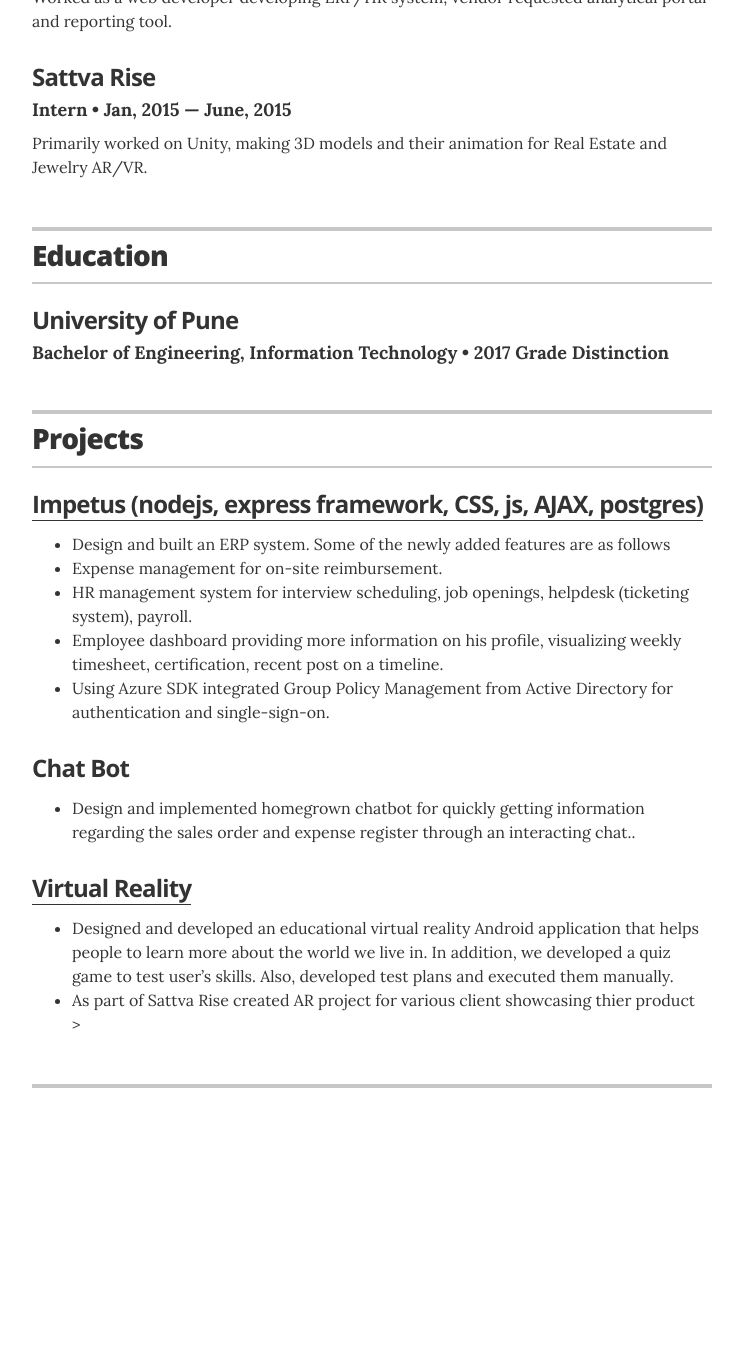
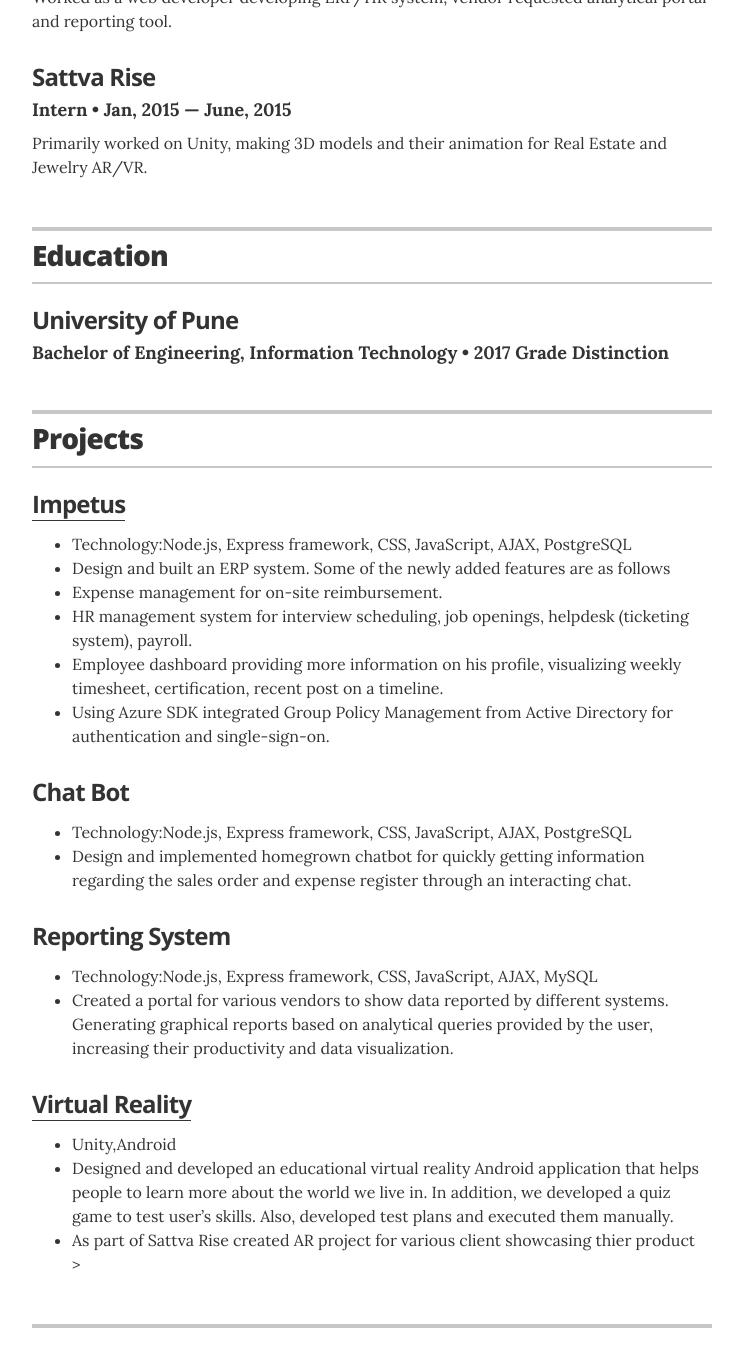
Before and after one commit to sanketgawaderepo/resume, a Jekyll site: the page built from index.html, in a window 1280 px wide and 1400 px high, scrolled down 927 px. Shown: the top 1367 px of the window, without its empty margins (268-1011 px from the left). Built offline with Jekyll 4.4.1, drawn with Linux system fonts in a browser that asks for light colours; before the commit the page ends 2087 px from its top, so only the background shows below that.

Commit message:
Update projects.yml

```diff
--- a/_data/projects.yml
+++ b/_data/projects.yml
@@ -1,12 +1,13 @@
 # Projects
 # uncomment the urls if you wish to display them, and add your own URL
 
-- project: Impetus (nodejs, express framework, CSS, js, AJAX, postgres)
+- project: Impetus
   #role: Developer
   #duration: 2014 &mdash; Present
   url: "impetus.logicontech.com"
   description: >
     <ul class="resume-item-list">
+    <li>Technology:Node.js, Express framework, CSS, JavaScript, AJAX, PostgreSQL</li>
     <li>Design and built an ERP system. Some of the newly added features are as follows</li>
     <li>Expense management for on-site reimbursement.</li>
     <li>HR management system for interview scheduling, job openings, helpdesk (ticketing system), payroll.</li>
@@ -18,7 +19,18 @@
   #url: "https://github.com/"
   description: >
     <ul class="resume-item-list">
-    <li>Design and implemented homegrown chatbot for quickly getting information regarding the sales order and expense register through an interacting chat..</li></ul>
+    <li>Technology:Node.js, Express framework, CSS, JavaScript, AJAX, PostgreSQL</li>
+    <li>Design and implemented homegrown chatbot for quickly getting information regarding the sales order and expense register through an interacting chat.</li></ul>
+
+- project: Reporting System   #role: Developer
+  #duration: 2014 &mdash; Present
+  #url: "https://github.com/"
+  description: >
+    <ul class="resume-item-list">
+    <li>Technology:Node.js, Express framework, CSS, JavaScript, AJAX, MySQL</li>
+    <li>Created a portal for various vendors to show data reported by different systems. Generating graphical reports based on analytical queries provided by the user, increasing their productivity and data visualization.</li></ul>
+
+
 
 - project: Virtual Reality
   #role: Developer
@@ -26,5 +38,6 @@
   url: "https://www.youtube.com/watch?v=_QXXo8Sb27w"
   description: >
     <ul class="resume-item-list">
+     <li>Unity,Android</li>
     <li>Designed and developed an educational virtual reality Android application that helps people to learn more about the world we live in. In addition, we developed a quiz game to test user’s skills. Also, developed test plans and executed them manually.</li>
     <li>As part of Sattva Rise created AR project for various client showcasing thier product</li>></ul>
```
